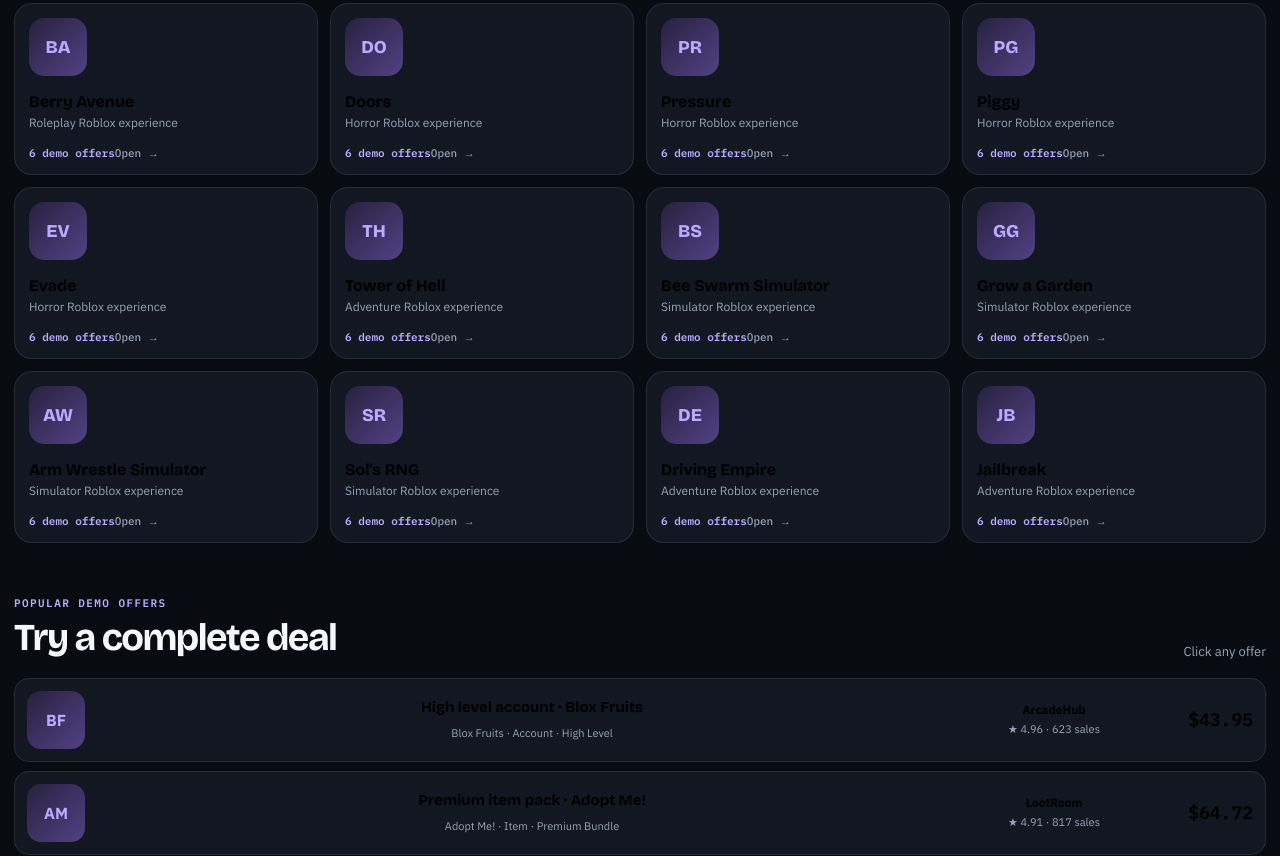
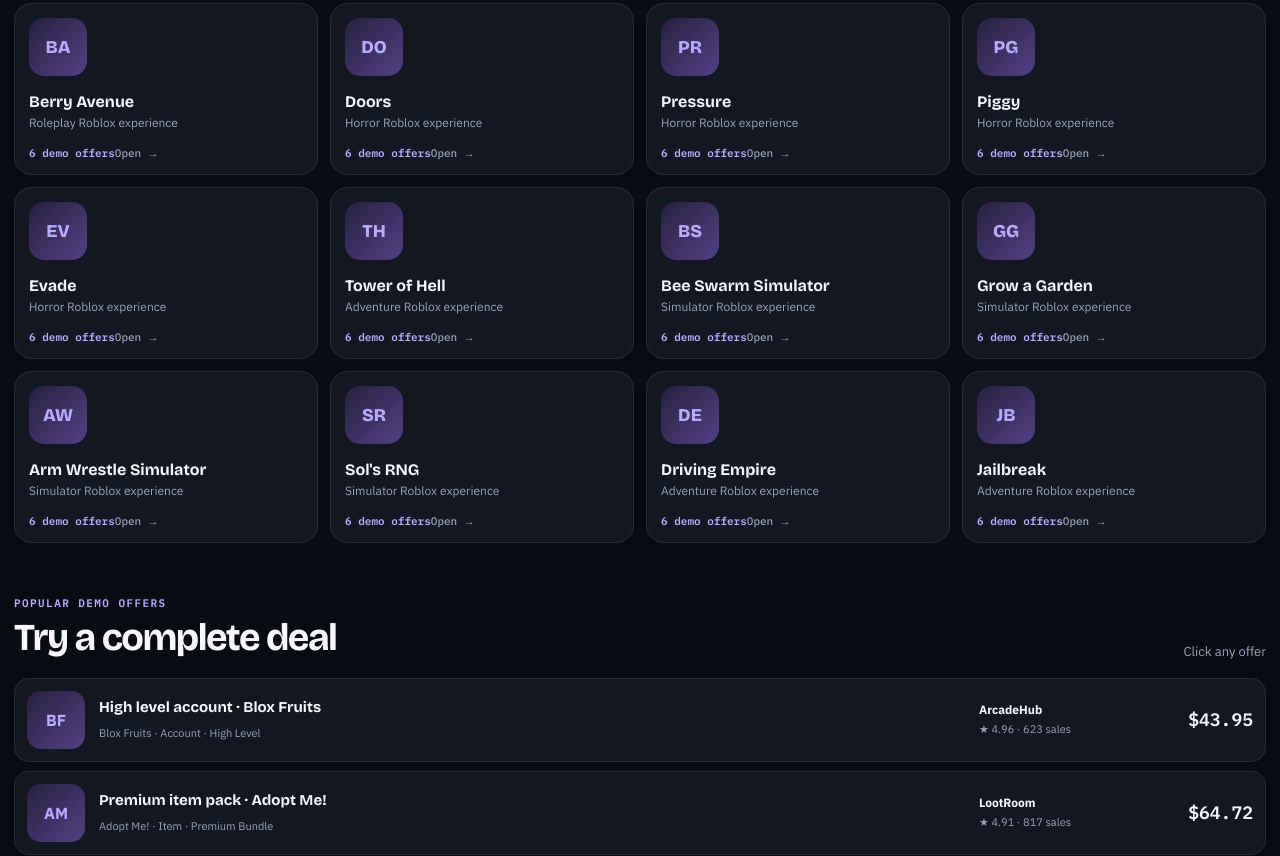
Before and after one commit to samushok/Minecraft-Plugins-1.21.11-Leaf, a plain HTML site: page render-preview/index.html in a window 1280 px wide. Shown: the part 1770-2626 px from the top of the page. Drawn offline with nearby package versions, Linux system fonts and the light colour scheme.

Commit message:
Polish interactive cards across mobile browsers

```diff
--- a/render-preview/styles.css
+++ b/render-preview/styles.css
@@ -40,7 +40,7 @@ a{color:inherit}
 .section-head h2{margin:4px 0 0;font:700 38px "Bricolage Grotesque";letter-spacing:-.04em}
 .section-head>span{color:var(--muted);font-size:13px}
 .game-grid{display:grid;grid-template-columns:repeat(4,1fr);gap:12px}
-.game-card{min-height:160px;display:flex;flex-direction:column;padding:14px;border:1px solid var(--line);border-radius:18px;background:var(--card);transition:.18s}
+.game-card{width:100%;min-height:160px;display:flex;flex-direction:column;padding:14px;border:1px solid var(--line);border-radius:18px;background:var(--card);color:var(--text);text-align:left;appearance:none;-webkit-appearance:none;transition:.18s}
 .game-card:hover{transform:translateY(-4px);border-color:rgba(135,109,255,.48);box-shadow:var(--shadow)}
 .game-art,.offer-art,.avatar{display:grid;place-items:center;background:linear-gradient(135deg,#28213f,#514184);color:var(--primary-2);font-weight:800}
 .game-art{width:58px;height:58px;border-radius:15px;font:800 18px "Bricolage Grotesque"}
@@ -49,14 +49,14 @@ a{color:inherit}
 .game-meta{margin-top:auto;padding-top:16px;display:flex;justify-content:space-between;color:var(--muted);font:500 11px "IBM Plex Mono"}
 .game-meta b{color:var(--primary-2)}
 .offer-list{display:grid;gap:9px}
-.offer-row{display:grid;grid-template-columns:58px minmax(0,1fr) 150px 110px;gap:14px;align-items:center;padding:12px;border:1px solid var(--line);border-radius:15px;background:var(--card);transition:.18s}
+.offer-row{width:100%;display:grid;grid-template-columns:58px minmax(0,1fr) 150px 110px;gap:14px;align-items:center;padding:12px;border:1px solid var(--line);border-radius:15px;background:var(--card);color:var(--text);text-align:left;appearance:none;-webkit-appearance:none;transition:.18s}
 .offer-row:hover{border-color:rgba(135,109,255,.45);transform:translateX(3px)}
 .offer-art{width:58px;height:58px;border-radius:14px}
 .offer-main{min-width:0}
 .offer-main h3{margin:0 0 5px;font:700 15px "Bricolage Grotesque";white-space:nowrap;overflow:hidden;text-overflow:ellipsis}
 .offer-main small,.seller-cell span,.delivery{color:var(--muted);font-size:11px}
 .seller-cell strong{display:block;font-size:12px}
-.price{justify-self:end;font:700 18px "IBM Plex Mono"}
+.price{justify-self:end;font:700 18px "IBM Plex Mono";white-space:nowrap}
 .page-wrap{padding:34px 0 70px}
 .back-button,.secondary-button,.primary-button,.danger-button{border-radius:11px;padding:10px 13px;font-weight:700}
 .back-button,.secondary-button{border:1px solid var(--line);background:var(--card);color:var(--text)}
```
